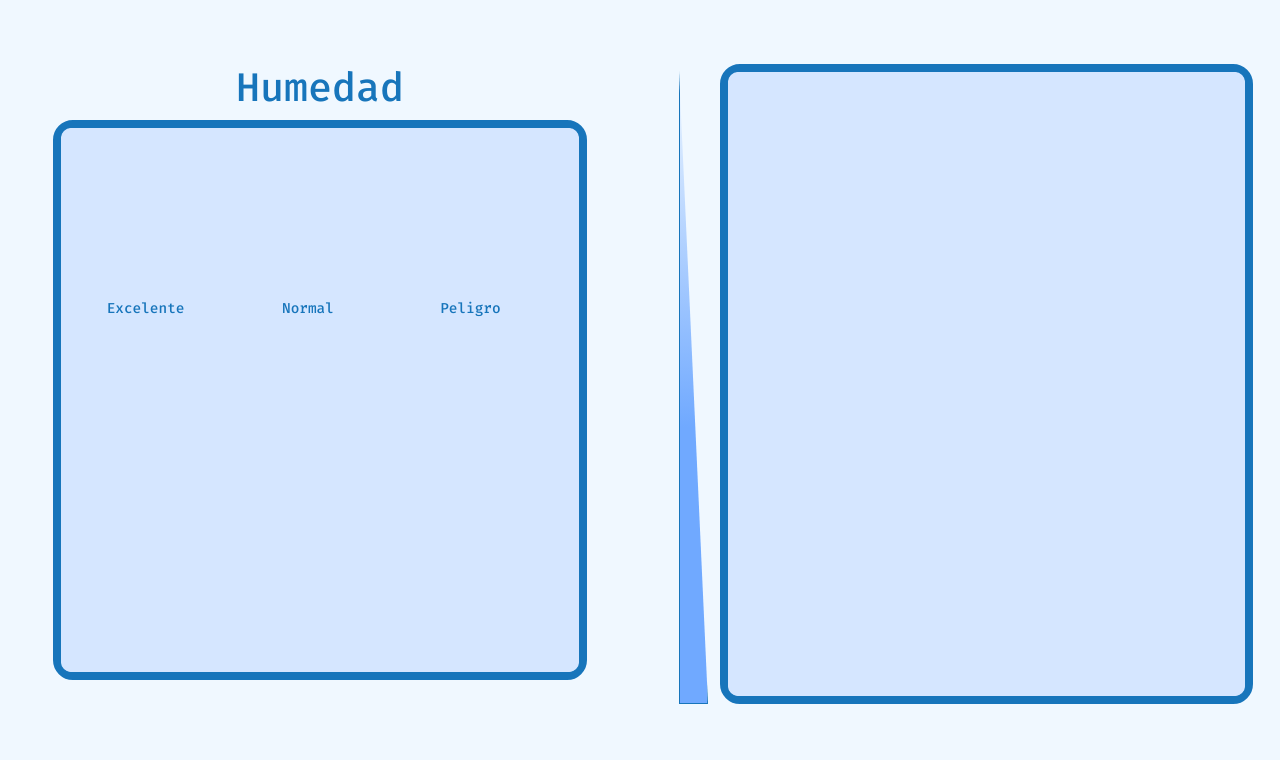
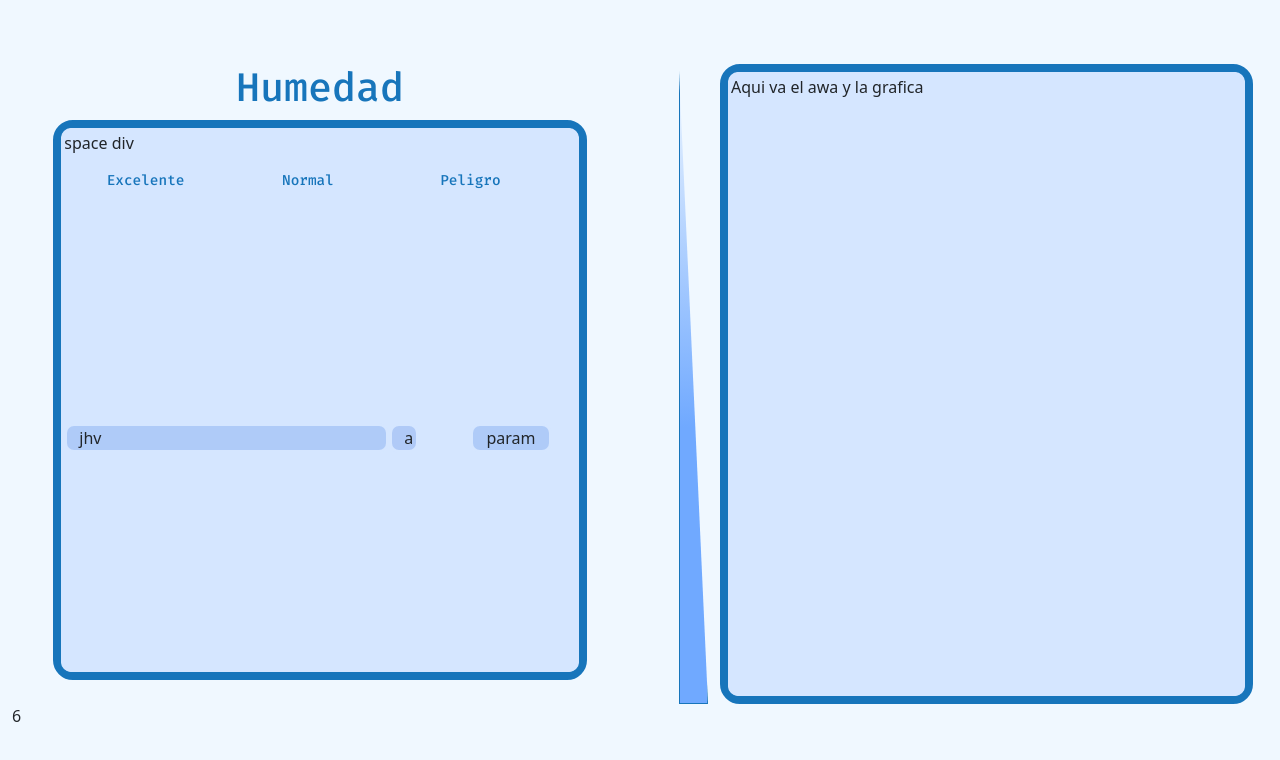
Before and after one commit to EpsyUwU/SiteMonitor, a React (Vite) app in the folder front/monitor s/: page /Humedad in a window 1280 px wide. Shown: the top 760 px of the page. Built offline with nearby package versions, Linux system fonts and the light colour scheme.

Commit message:
wenas
wenas noshes

```diff
--- a/front/monitor s/src/base/ButtonReg.jsx
+++ b/front/monitor s/src/base/ButtonReg.jsx
@@ -3,15 +3,19 @@ import styled from 'styled-components';
 
 const Styledbutton = styled.button`
     width: 100%;
+    font-family: 'Fira Code';
+    font-size: 2rem;
+    text-align: center;
     height: auto;
     border: 1px solid rgba(119, 174, 224, 1);
+    border-radius: 10px;
     background: rgba(119, 174, 224, 1);
+    margin-top: 5%;
 `;
 
 
 function ButtonReg(){
     return(
-
         <Styledbutton>Registro</Styledbutton>
     )
 }
--- /dev/null
+++ b/front/monitor s/src/base/ProgressBars.jsx
@@ -0,0 +1,14 @@
+import React from "react";
+import styled from "styled-components";
+
+const StyledLargeSInsideBar=styled.div`
+  background-color: rgba(85, 134, 229, 0.29);
+  border: solid 3px #d5e6ff;
+  border-radius: 10px;
+  height: 100%;
+  `;
+function ProgressBars(){
+    <StyledLargeSInsideBar>like proggressbar</StyledLargeSInsideBar>
+
+}
+export default ProgressBars
--- a/front/monitor s/src/components/MinMaxH.jsx
+++ b/front/monitor s/src/components/MinMaxH.jsx
@@ -1,5 +1,7 @@
 import React from 'react'
 import styled from 'styled-components'
+import ProgressBars from '../base/ProgressBars';
+
 
 const StyledBox = styled.div`
   background-color: #d5e6ff;
@@ -7,24 +9,47 @@ const StyledBox = styled.div`
   border-radius: 10px;
   height: 100%;
 `;
-
 const StyledText = styled.p`
   font-family: 'Fira Code';
   font-style: normal;
   font-weight: 400;
   text-align: center;
   font-size: 90%;
-
   color: #1775BB;
 `;
+const StyledLargeBar=styled.div`
+  background-color: rgba(85, 134, 229, 0.29);
+  border: solid 3px #d5e6ff;
+  border-radius: 10px;
+  height: 100%;
+  `;
+const StyledShortBar=styled.div`
+  background-color: rgba(85, 134, 229, 0.29);
+  border: solid 3px #d5e6ff;
+  border-radius: 10px;
+  height: 100%;
+  text-align: center;
+`;
+const StyledColorBox=styled.div`
+  background-color: rgba(85, 134, 229, 0.29);
+  border: solid 3px #d5e6ff;
+  border-radius: 10px;
+  height: 100%;
+  width: 25%;
+  text-align: center;
+`;
+const StyledGraff=styled.div`
+  align-items: center;
+  height: 80%;
+  overflow: auto
+`;
 
-function MinMaxH() {
+function MinMaxH(porcentt, registers) {
+  let porcentaje = "param";//let porcentaje = porcentt;
+  let reg=24;
   return (
     <StyledBox className='row'>
-      <div className="row">
-
-
-      </div>
+      <div className="row">space div</div>
       <div className="row">
         <div className="col-4">
           <StyledText>Excelente</StyledText>
@@ -36,9 +61,23 @@ function MinMaxH() {
           <StyledText>Peligro</StyledText>
         </div>
       </div>
-      <div className="row">
 
-      </div>
+      <StyledGraff className="row">
+        <div className="col-8">
+          {/** */}
+          <div className="row">
+            <StyledLargeBar><ProgressBars>kguy</ProgressBars>jhv</StyledLargeBar>
+
+          </div>
+          <ProgressBars>hgcgx</ProgressBars>
+        </div>
+        <div className="col-2">
+          <div className="row"><StyledColorBox>a</StyledColorBox></div>
+        </div>
+        <div className="col-2">
+          <div className="row"><StyledShortBar>{porcentaje}</StyledShortBar></div>
+        </div>
+      </StyledGraff>
     </StyledBox>
   )
 }
--- a/front/monitor s/src/components/VistaHumedad.jsx
+++ b/front/monitor s/src/components/VistaHumedad.jsx
@@ -26,7 +26,7 @@ function VistaHumedad() {
       <div className="col-10 box2">
         <StyledBox className='row'>
           <div className="row">
-
+            Aqui va el awa y la grafica
           </div>
         </StyledBox>
       </div>
--- a/front/monitor s/src/index.css
+++ b/front/monitor s/src/index.css
@@ -29,3 +29,8 @@ body{
   border-radius: 20px;
   height: 80vh;
 }
+
+.pruebas{
+  width: auto;
+  align-content: center;
+}
--- a/front/monitor s/src/pages/Home.jsx
+++ b/front/monitor s/src/pages/Home.jsx
@@ -4,14 +4,15 @@ import Titulo from '../base/Titulo';
 import VistaHome from '../components/VistaHome'
 import Datos from "../base/Datos";
 import {img} from "../img";
-import { Component } from 'react';
+//import { Component } from 'react';
 import ButtonReg from '../base/ButtonReg';
+import { Link }from 'react-router-dom'
+
 
 
 function Home() {
     let temperatura = "28C°";
     let porcentaje = "35%";
-    const tenmp = <link href="../components/VistaTemperatura.jsx" />
   return (
     <>
         <div className="container-fluid ht">
@@ -38,7 +39,7 @@ function Home() {
                         <div className="col-7">
                             <VistaHome imagen={img.images.Temperatura}/>
                             <Datos data={temperatura}/>
-                            <ButtonReg />
+                            <Link to = "/Temperatura"><ButtonReg /></Link>
                         </div>
                     </div>
                 </div>
@@ -47,7 +48,7 @@ function Home() {
                         <div className="col-7">
                             <VistaHome imagen={img.images.Humedad}/>
                             <Datos data={porcentaje} />
-                            <ButtonReg/>
+                            <Link to = "/Humedad"><ButtonReg /></Link>
                         </div>
                     </div>
                 </div>
--- a/front/monitor s/src/pages/Humedad.jsx
+++ b/front/monitor s/src/pages/Humedad.jsx
@@ -22,7 +22,7 @@ function Humedad() {
           <VistaHumedad />
         </div>
       </div>
-    </div>
+6    </div>
     </>
   )
 }
```
